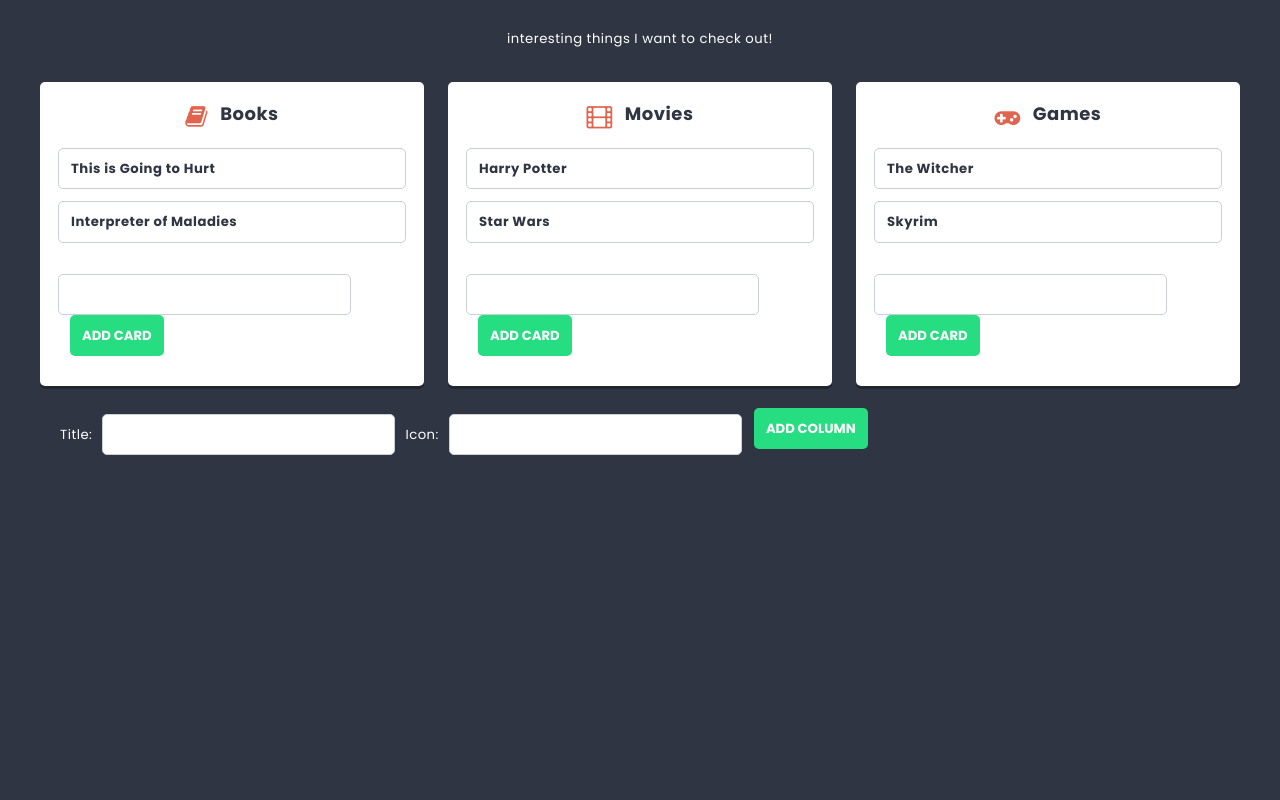
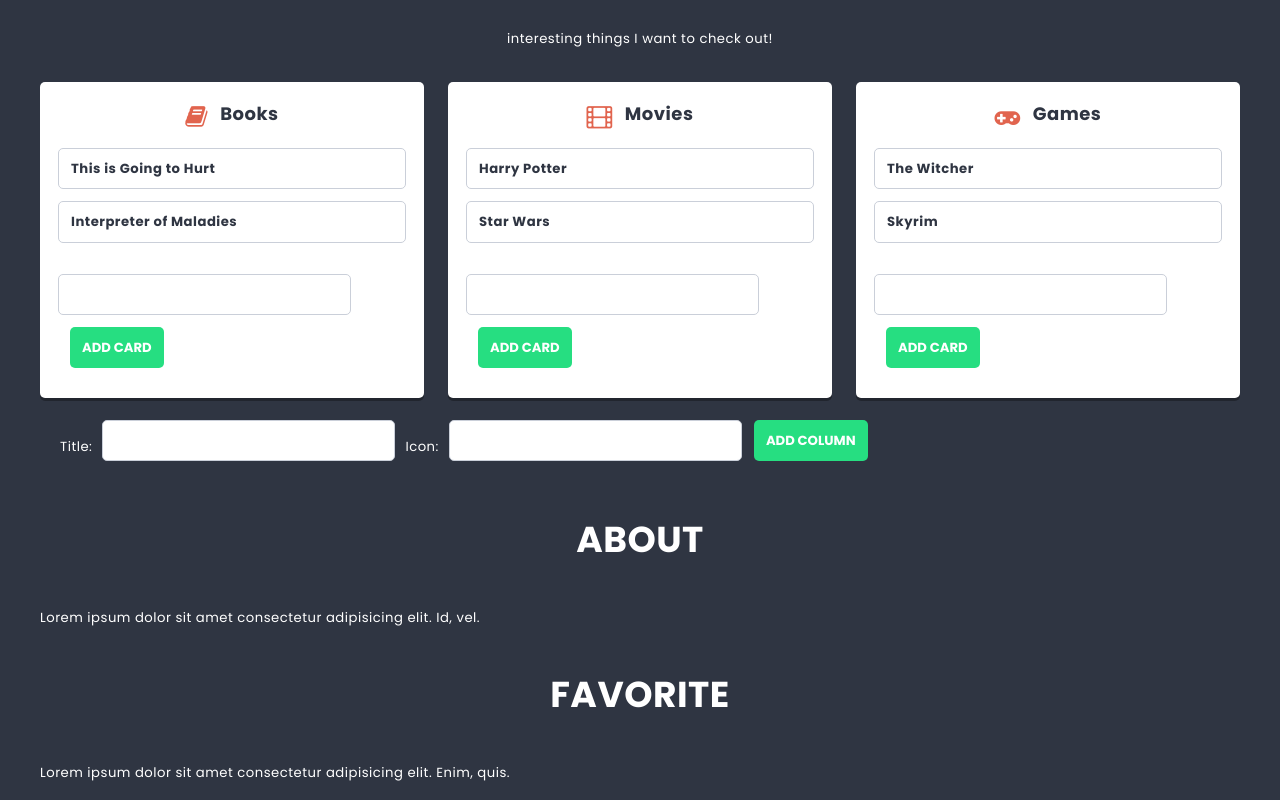
Before and after one commit to kacpi95/First-App-React, a React (Vite) app: page / in a window 1280 px wide. Shown: the part 577-1377 px from the top of the page. Before the commit the page ends 1068 px from the top, so only its background shows below. Built offline with nearby package versions, Linux system fonts and the light colour scheme.

Commit message:
Add comonent Home and refactor App

```diff
--- a/src/App.jsx
+++ b/src/App.jsx
@@ -1,20 +1,20 @@
-import Hero from './components/Hero/Hero';
-import SearchForm from './components/SearchForm/SearchForm';
-import List from './components/List/List';
 import './styles/normalize.scss';
 import './styles/global.scss';
 import 'font-awesome/css/font-awesome.min.css';
 import Container from './components/Container/Container';
 import NavBar from './components/NavBar/NavBar';
+import Home from './components/Home/Home';
+import About from './components/About/About';
+import Favorite from './components/Favorite/Favorite';
 
 function App() {
   return (
     <>
       <NavBar />
       <Container>
-        <Hero />
-        <SearchForm />
-        <List />
+        <Home />
+        <About />
+        <Favorite />
       </Container>
     </>
   );
--- /dev/null
+++ b/src/components/Home/Home.jsx
@@ -0,0 +1,13 @@
+import Hero from '../Hero/Hero';
+import SearchForm from '../SearchForm/SearchForm';
+import List from '../List/List';
+
+export default function Home() {
+  return (
+    <>
+      <Hero />
+      <SearchForm />
+      <List />
+    </>
+  );
+}
```
